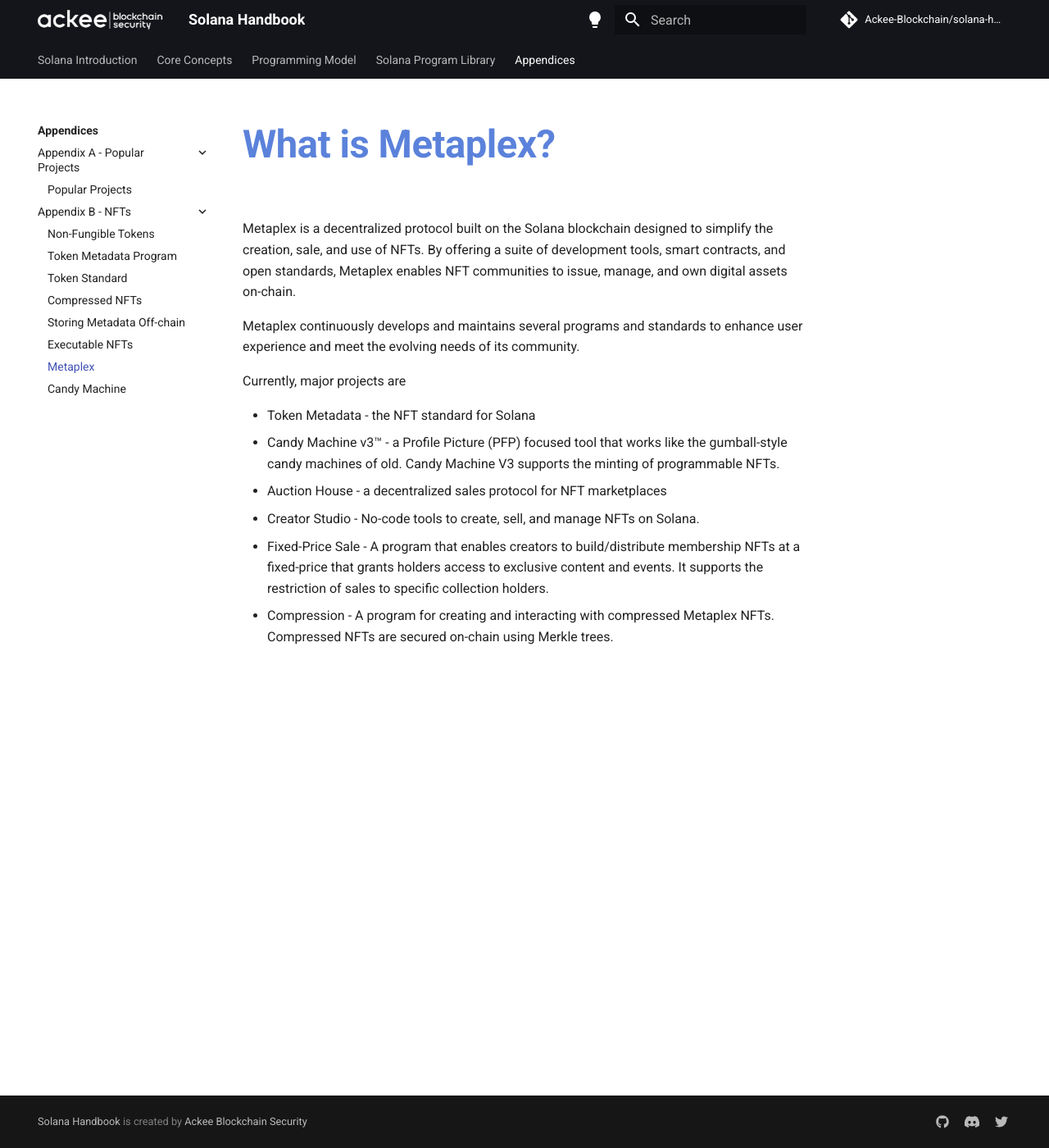
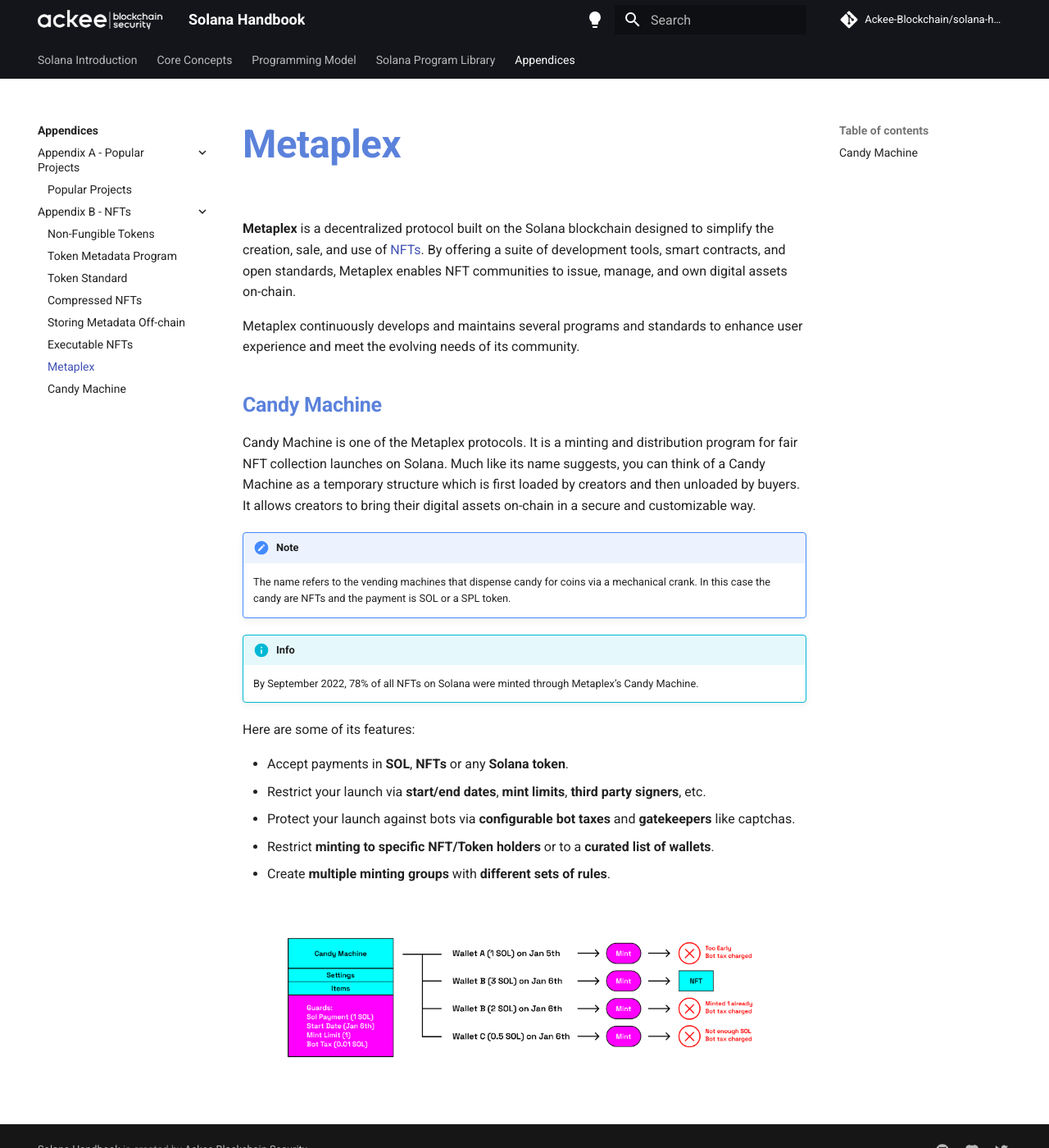
Before and after one commit to vmpyre/solana-handbook, an MkDocs documentation site: the page built from docs/handbook/appendices/appendixB/metaplex.md, in a window 1280 px wide and 1400 px high. Shown: the whole window at 82% size. Built offline with MkDocs 1.6.1 and Material for MkDocs 9.7.7, drawn with Linux system fonts in a browser that asks for light colours; comment, search, counter and statistics services are not loaded.

Commit message:
update metaplex and add candy machine

```diff
--- a/docs/handbook/appendices/appendixB/metaplex.md
+++ b/docs/handbook/appendices/appendixB/metaplex.md
@@ -1,14 +1,25 @@
-# What is Metaplex?
-
-Metaplex is a decentralized protocol built on the Solana blockchain designed to simplify the creation, sale, and use of NFTs. By offering a suite of development tools, smart contracts, and open standards, Metaplex enables NFT communities to issue, manage, and own digital assets on-chain.
+**Metaplex** is a decentralized protocol built on the Solana blockchain designed to simplify the creation, sale, and use of [NFTs](./non-fungible-tokens.md). By offering a suite of development tools, smart contracts, and open standards, Metaplex enables NFT communities to issue, manage, and own digital assets on-chain.
 
 Metaplex continuously develops and maintains several programs and standards to enhance user experience and meet the evolving needs of its community.
 
-Currently, major projects are
+## Candy Machine
 
-- Token Metadata - the NFT standard for Solana
-- Candy Machine v3™ - a Profile Picture (PFP) focused tool that works like the gumball-style candy machines of old. Candy Machine V3 supports the minting of programmable NFTs.
-- Auction House - a decentralized sales protocol for NFT marketplaces
-- Creator Studio - No-code tools to create, sell, and manage NFTs on Solana.
-- Fixed-Price Sale - A program that enables creators to build/distribute membership NFTs at a fixed-price that grants holders access to exclusive content and events. It supports the restriction of sales to specific collection holders.
-- Compression - A program for creating and interacting with compressed Metaplex NFTs. Compressed NFTs are secured on-chain using Merkle trees.
+Candy Machine is one of the Metaplex protocols. It is a minting and distribution program for fair NFT collection launches on Solana. Much like its name suggests, you can think of a Candy Machine as a temporary structure which is first loaded by creators and then unloaded by buyers. It allows creators to bring their digital assets on-chain in a secure and customizable way.
+
+!!! note
+
+    The name refers to the vending machines that dispense candy for coins via a mechanical crank. In this case the candy are NFTs and the payment is SOL or a SPL token.
+
+!!! info
+
+    By September 2022, 78% of all NFTs on Solana were minted through Metaplex’s Candy Machine.
+
+Here are some of its features:
+
+- Accept payments in **SOL**, **NFTs** or any **Solana token**.
+- Restrict your launch via **start/end dates**, **mint limits**, **third party signers**, etc.
+- Protect your launch against bots via **configurable bot taxes** and **gatekeepers** like captchas.
+- Restrict **minting to specific NFT/Token holders** or to a **curated list of wallets**.
+- Create **multiple minting groups** with **different sets of rules**.
+
+![Blockchain](../../../images/candy-machine.png)
```
